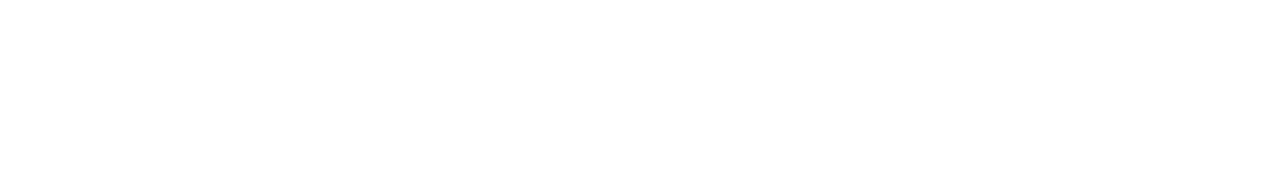
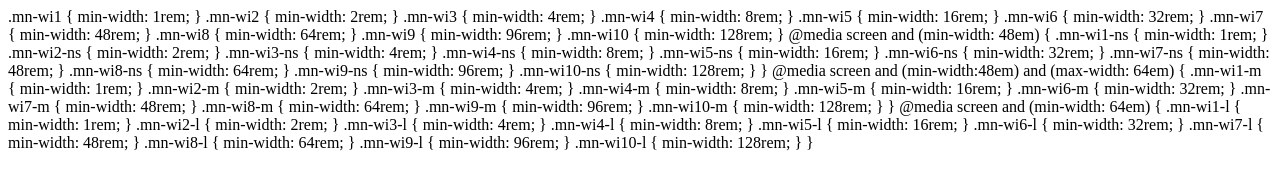
Before and after one commit to mrmrs/css-min-width-scale, a website: page index.html in a window 1280 px wide. Drawn offline with Linux system fonts and the light colour scheme.

Commit message:
Adding css contents to html file for documentation

```diff
--- a/index.html
+++ b/index.html
@@ -12,5 +12,55 @@
     <link rel="stylesheet" href="min-width-scale.css">
   </head>
   <body>
-  </body>
+.mn-wi1  {  min-width: 1rem; }
+.mn-wi2  {  min-width: 2rem; }
+.mn-wi3  {  min-width: 4rem; }
+.mn-wi4  {  min-width: 8rem; }
+.mn-wi5  {  min-width: 16rem; }
+.mn-wi6  {  min-width: 32rem; }
+.mn-wi7  {  min-width: 48rem; }
+.mn-wi8  {  min-width: 64rem; }
+.mn-wi9  {  min-width: 96rem; }
+.mn-wi10 {  min-width: 128rem; }
+
+@media screen and (min-width: 48em) {
+.mn-wi1-ns  {  min-width: 1rem; }
+.mn-wi2-ns  {  min-width: 2rem; }
+.mn-wi3-ns  {  min-width: 4rem; }
+.mn-wi4-ns  {  min-width: 8rem; }
+.mn-wi5-ns  {  min-width: 16rem; }
+.mn-wi6-ns  {  min-width: 32rem; }
+.mn-wi7-ns  {  min-width: 48rem; }
+.mn-wi8-ns  {  min-width: 64rem; }
+.mn-wi9-ns  {  min-width: 96rem; }
+.mn-wi10-ns {  min-width: 128rem; }
+}
+
+@media screen and (min-width:48em) and (max-width: 64em) {
+.mn-wi1-m  {  min-width: 1rem; }
+.mn-wi2-m  {  min-width: 2rem; }
+.mn-wi3-m  {  min-width: 4rem; }
+.mn-wi4-m  {  min-width: 8rem; }
+.mn-wi5-m  {  min-width: 16rem; }
+.mn-wi6-m  {  min-width: 32rem; }
+.mn-wi7-m  {  min-width: 48rem; }
+.mn-wi8-m  {  min-width: 64rem; }
+.mn-wi9-m  {  min-width: 96rem; }
+.mn-wi10-m {  min-width: 128rem; }
+}
+
+@media screen and (min-width: 64em) {
+.mn-wi1-l  {  min-width: 1rem; }
+.mn-wi2-l  {  min-width: 2rem; }
+.mn-wi3-l  {  min-width: 4rem; }
+.mn-wi4-l  {  min-width: 8rem; }
+.mn-wi5-l  {  min-width: 16rem; }
+.mn-wi6-l  {  min-width: 32rem; }
+.mn-wi7-l  {  min-width: 48rem; }
+.mn-wi8-l  {  min-width: 64rem; }
+.mn-wi9-l  {  min-width: 96rem; }
+.mn-wi10-l {  min-width: 128rem; }
+}
+
+</body>
 </html>
```
